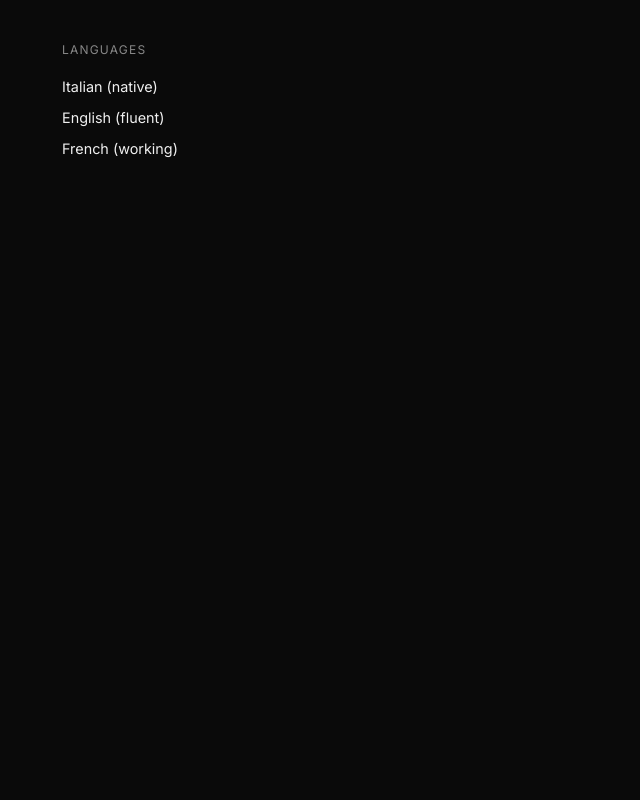
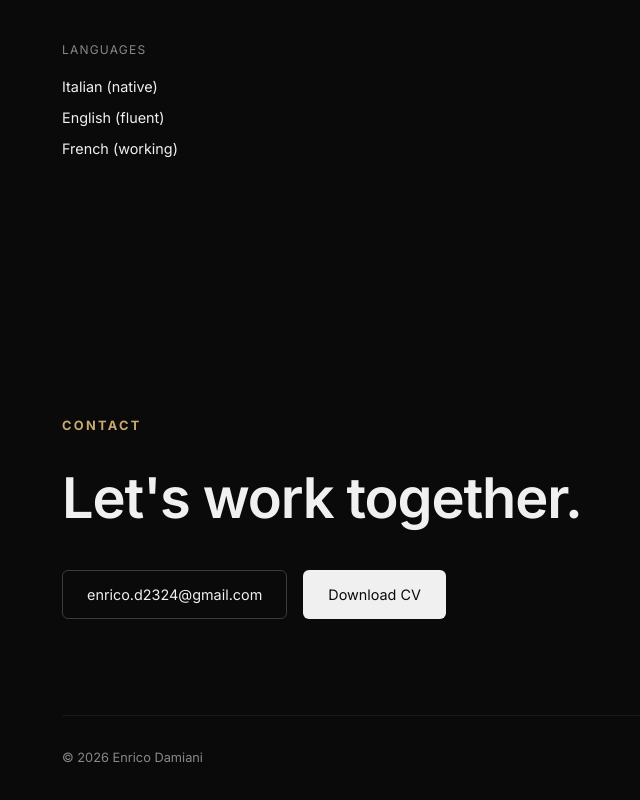
Before and after one commit to alifatico/portfolio, a Next.js app: page / in a window 1280 px wide. Shown: the part 1623-2423 px from the top of the page, without its empty margins (168-808 px from the left). Before the commit the page ends 1911 px from the top, so only its background shows below. Built offline with nearby package versions, Linux system fonts and the light colour scheme.

Commit message:
feat: add Contact section and complete page assembly

```diff
--- a/app/page.tsx
+++ b/app/page.tsx
@@ -2,6 +2,7 @@ import Nav from "@/components/Nav";
 import Hero from "@/components/Hero";
 import Work from "@/components/Work";
 import Skills from "@/components/Skills";
+import Contact from "@/components/Contact";
 
 export default function Home() {
   return (
@@ -11,6 +12,7 @@ export default function Home() {
         <Hero />
         <Work />
         <Skills />
+        <Contact />
       </main>
     </>
   );
--- /dev/null
+++ b/components/Contact.module.css
@@ -0,0 +1,75 @@
+/* components/Contact.module.css */
+.section {
+  padding: var(--section-gap) 2.5rem;
+  padding-bottom: calc(var(--section-gap) * 1.5);
+  max-width: 900px;
+  margin: 0 auto;
+  scroll-margin-top: var(--nav-height);
+}
+
+.sectionLabel {
+  font-size: 0.8rem;
+  letter-spacing: 0.18em;
+  text-transform: uppercase;
+  color: var(--accent);
+  margin-bottom: 2rem;
+}
+
+.heading {
+  font-size: clamp(2rem, 5vw, 3.5rem);
+  font-weight: 600;
+  letter-spacing: -0.02em;
+  color: var(--text-primary);
+  margin-bottom: 2.5rem;
+  line-height: 1.1;
+}
+
+.actions {
+  display: flex;
+  gap: 1rem;
+  flex-wrap: wrap;
+  margin-bottom: 6rem;
+}
+
+.emailLink {
+  font-size: 0.9rem;
+  color: var(--text-primary);
+  border: 1px solid rgba(255, 255, 255, 0.2);
+  border-radius: 6px;
+  padding: 0.75rem 1.5rem;
+  transition: border-color var(--transition-base), color var(--transition-base);
+}
+
+.emailLink:hover {
+  border-color: var(--accent);
+  color: var(--accent);
+}
+
+.cvButton {
+  font-size: 0.9rem;
+  color: var(--bg);
+  background: var(--text-primary);
+  border: 1px solid transparent;
+  border-radius: 6px;
+  padding: 0.75rem 1.5rem;
+  transition: background var(--transition-base);
+  cursor: pointer;
+}
+
+.cvButton:hover {
+  background: var(--accent);
+}
+
+.footer {
+  padding-top: 2rem;
+  border-top: 1px solid rgba(255, 255, 255, 0.06);
+  font-size: 0.8rem;
+  color: var(--text-secondary);
+}
+
+@media (max-width: 600px) {
+  .section {
+    padding: var(--section-gap) 1.25rem;
+    padding-bottom: calc(var(--section-gap) * 1.5);
+  }
+}
--- /dev/null
+++ b/components/Contact.tsx
@@ -0,0 +1,25 @@
+// components/Contact.tsx
+import FadeIn from "@/components/FadeIn";
+import styles from "./Contact.module.css";
+
+export default function Contact() {
+  return (
+    <section id="contact" className={styles.section}>
+      <FadeIn>
+        <h2 className={styles.sectionLabel}>Contact</h2>
+        <p className={styles.heading}>Let&apos;s work together.</p>
+        <div className={styles.actions}>
+          <a href="mailto:enrico.d2324@gmail.com" className={styles.emailLink}>
+            enrico.d2324@gmail.com
+          </a>
+          <a href="/cv.pdf" download className={styles.cvButton}>
+            Download CV
+          </a>
+        </div>
+        <p className={styles.footer}>
+          © {new Date().getFullYear()} Enrico Damiani
+        </p>
+      </FadeIn>
+    </section>
+  );
+}
```
